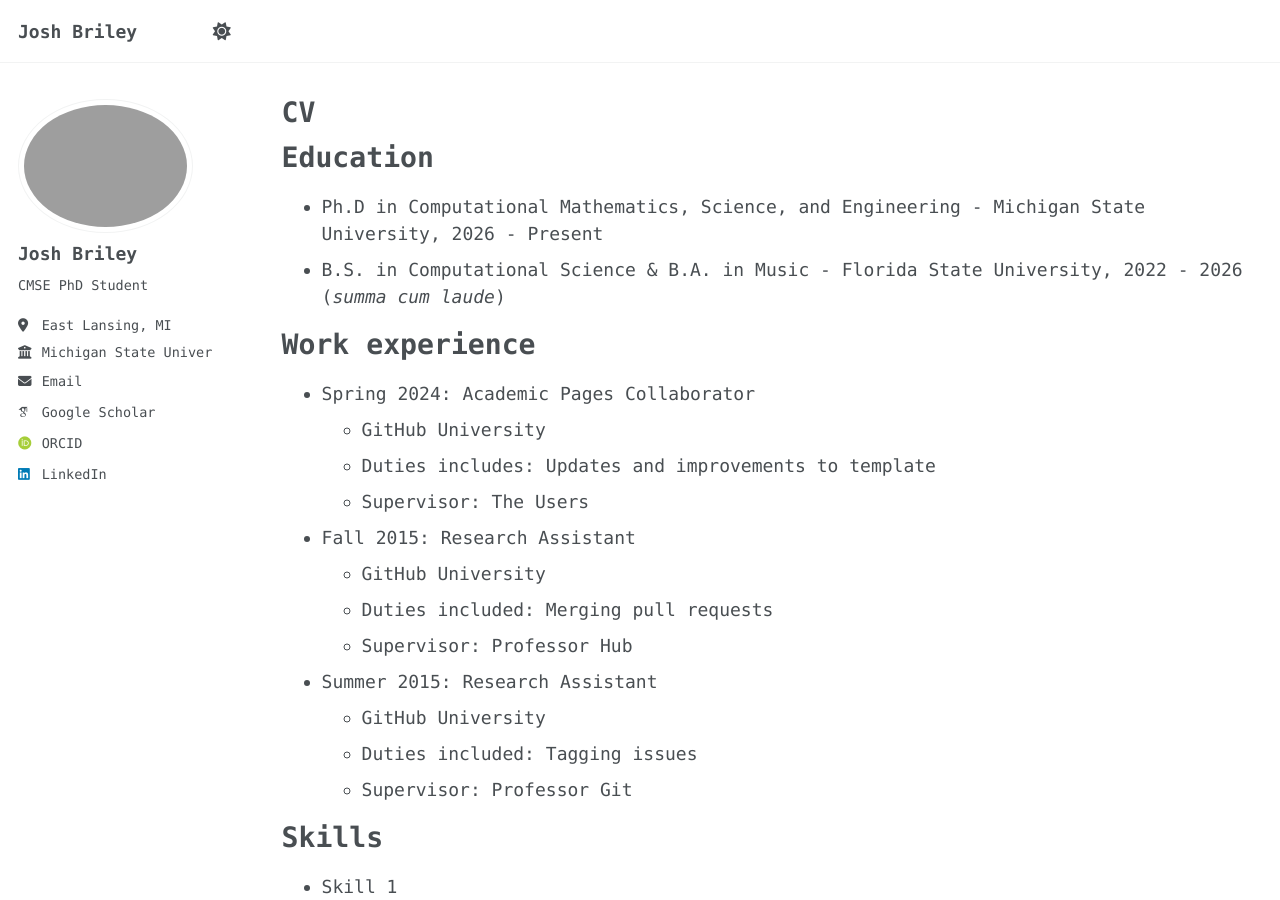
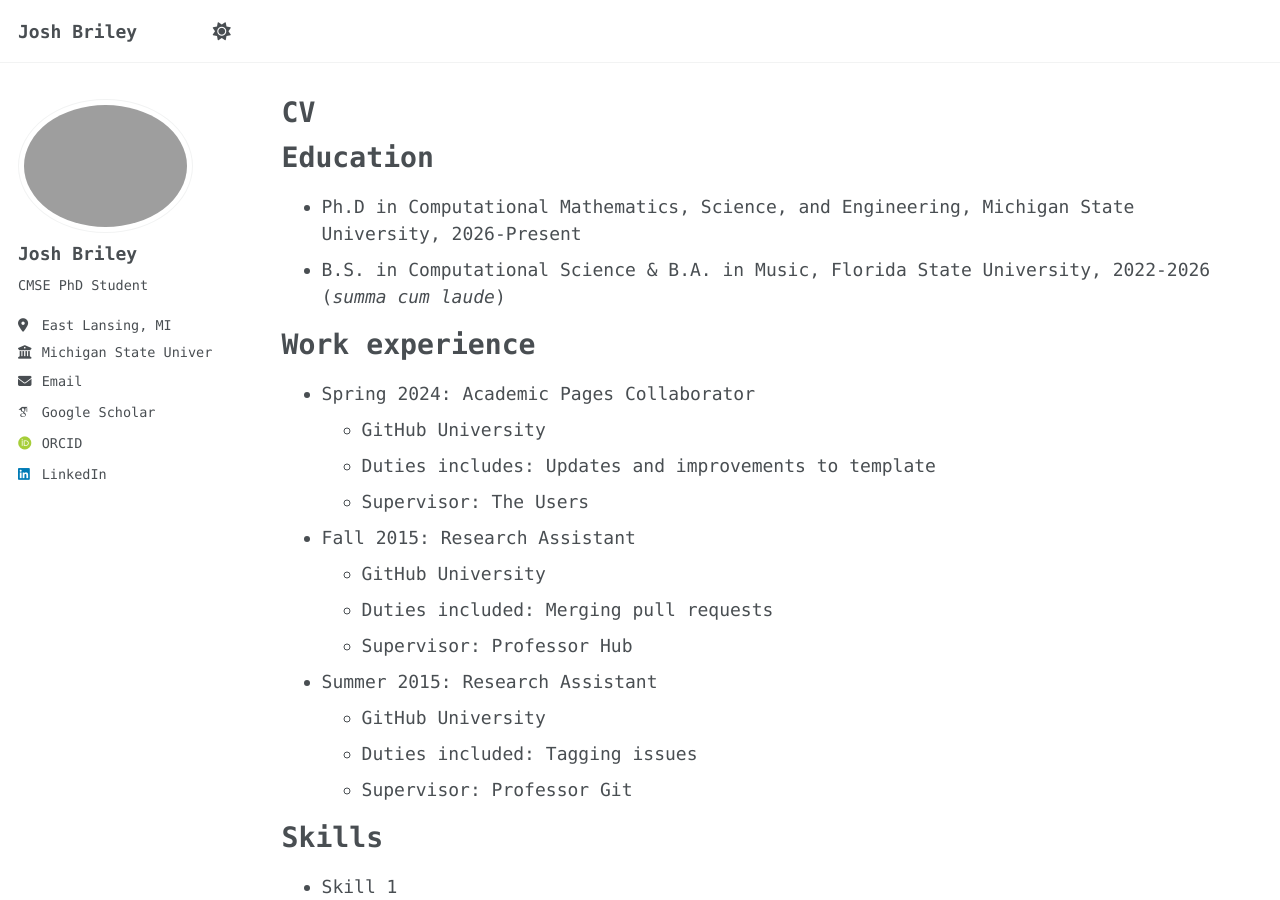
Before and after one commit to joshbriley/joshbriley.github.io, a Jekyll site: the page built from _pages/cv.md, in a window 1280 px wide and 900 px high. Built offline with Jekyll 4.4.1, drawn with Linux system fonts in a browser that asks for light colours; some web fonts are replaced; a script bundle is joined from its source files by our own code; library files that are not in the unit come from our copies.

Commit message:
Update education section formatting in cv.md

```diff
--- a/_pages/cv.md
+++ b/_pages/cv.md
@@ -11,8 +11,8 @@
 
 Education
 ======
-* Ph.D in Computational Mathematics, Science, and Engineering - Michigan State University, 2026 - Present
-* B.S. in Computational Science & B.A. in Music - Florida State University, 2022 - 2026 (*summa cum laude*)
+* Ph.D in Computational Mathematics, Science, and Engineering, Michigan State University, 2026-Present
+* B.S. in Computational Science & B.A. in Music, Florida State University, 2022-2026 (*summa cum laude*)
 
 Work experience
 ======
```
